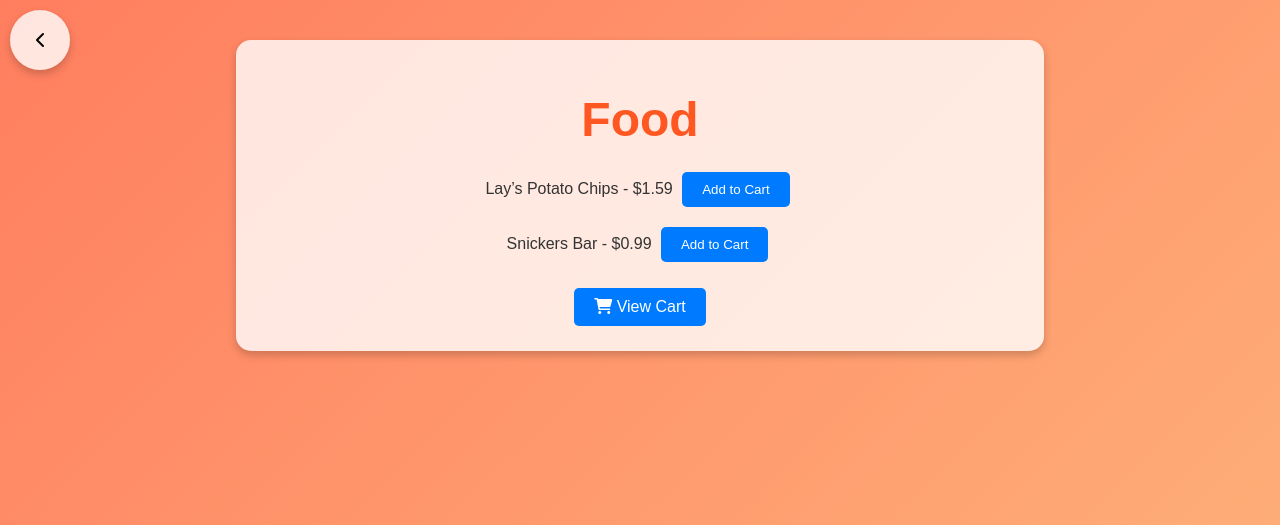
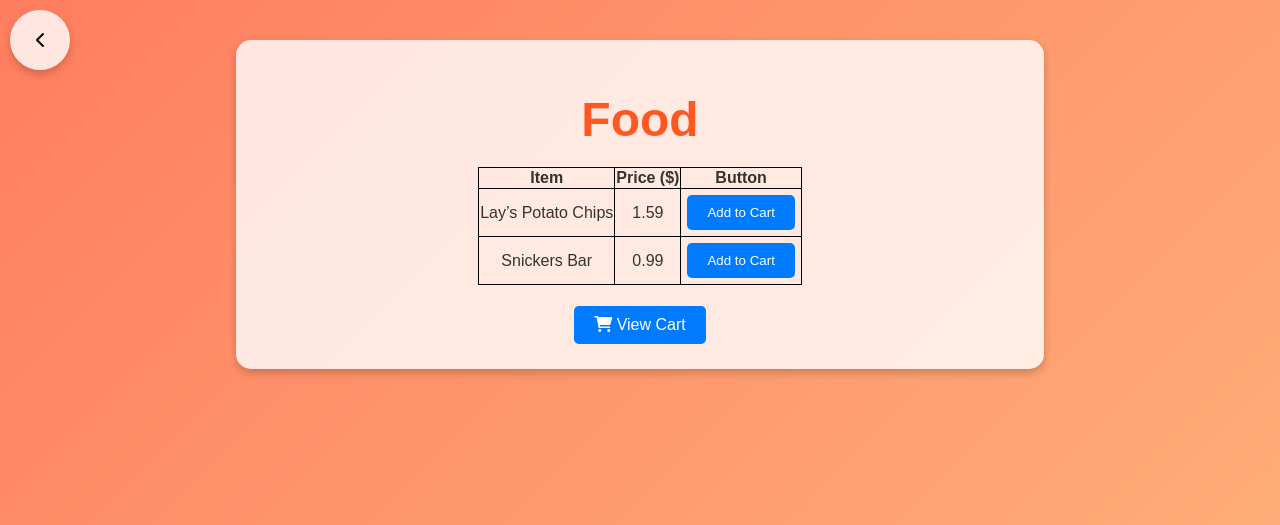
Before and after one commit to mattzhang80/TigerCart_forked, a Flask app: page /category_view/food in a window 1280 px wide. Shown: the top 525 px of the page. Run offline with Flask 3, Linux system fonts and the light colour scheme.

Commit message:
Alex: Experimental changes in various files.

```diff
--- a/templates/category_view.html
+++ b/templates/category_view.html
@@ -4,11 +4,24 @@
 {% block content %}
 <h1>{{ category.capitalize() }}</h1>
 <ul>
-    {% for item_id, item in items.items() %}
-    <li>{{ item.name }} - ${{ item.price }}
-        <button class="add-to-cart" data-item-id="{{ item_id }}">Add to Cart</button>
-    </li>
-    {% endfor %}
+    <table style="border: 1px solid black; border-collapse: collapse;" align="center">
+        <thead style="border: 1px solid black;">
+            <tr>
+                <td style="border: 1px solid black;"><strong>Item</strong></td>
+                <td style="border: 1px solid black;"><strong>Price ($)</strong></td>
+                <td style="border: 1px solid black;"><strong>Button</strong></td>
+            </tr>
+        </thead>
+        <tbody style="border: 1px solid black;">
+            {% for item_id, item in items.items() %}
+            <tr>
+                <td style="border: 1px solid black;">{{item.name}}</td>
+                <td style="border: 1px solid black;">{{item.price}}</td>
+                <td style="border: 1px solid black;"><button class="add-to-cart" data-item-id="{{ item_id }}">Add to Cart</button></td>
+            </tr>
+            {% endfor %}
+        </tbody>
+    </table>
 </ul>
 <a href="{{ url_for('cart_view') }}">
     <i class="fas fa-shopping-cart"></i>    View Cart
--- a/templates/home.html
+++ b/templates/home.html
@@ -1,9 +1,9 @@
 {% extends "base.html" %}
-{% block title %}TigerCart - Welcome{% endblock %}
+{% block title %}Welcome - TigerCart{% endblock %}
 
 {% block content %}
 <h1>Welcome to TigerCart!</h1>
-<p>Would you like to "Shop" or "Deliver"?</p>
+<p>What would you like to do?</p>
 <a href="{{ url_for('shop') }}">Shop</a>
 <a href="{{ url_for('deliver') }}">Deliver</a>
 {% endblock %}
```
Also changed, not shown: templates/cart_view.html (+19 -5 lines).
